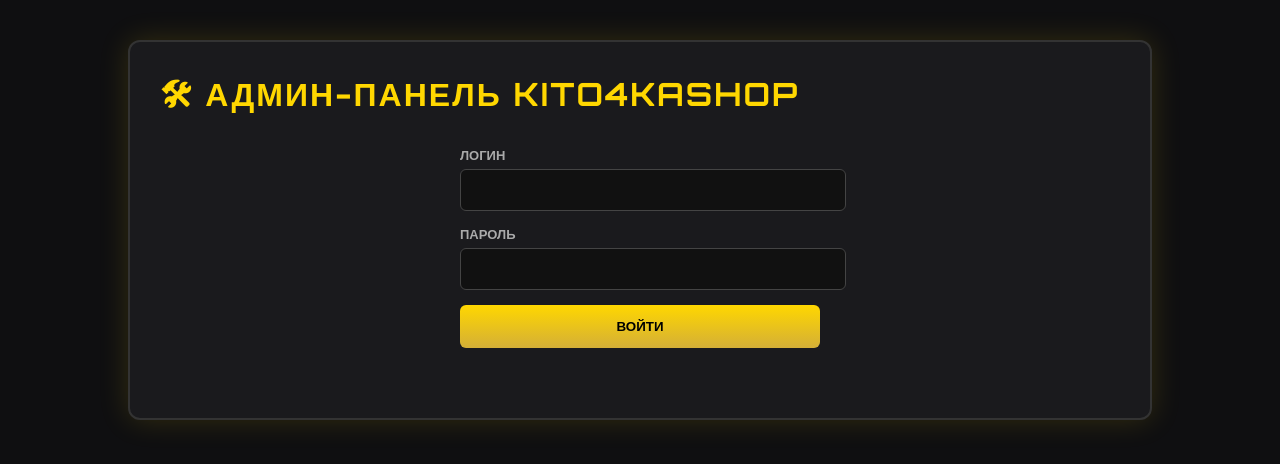
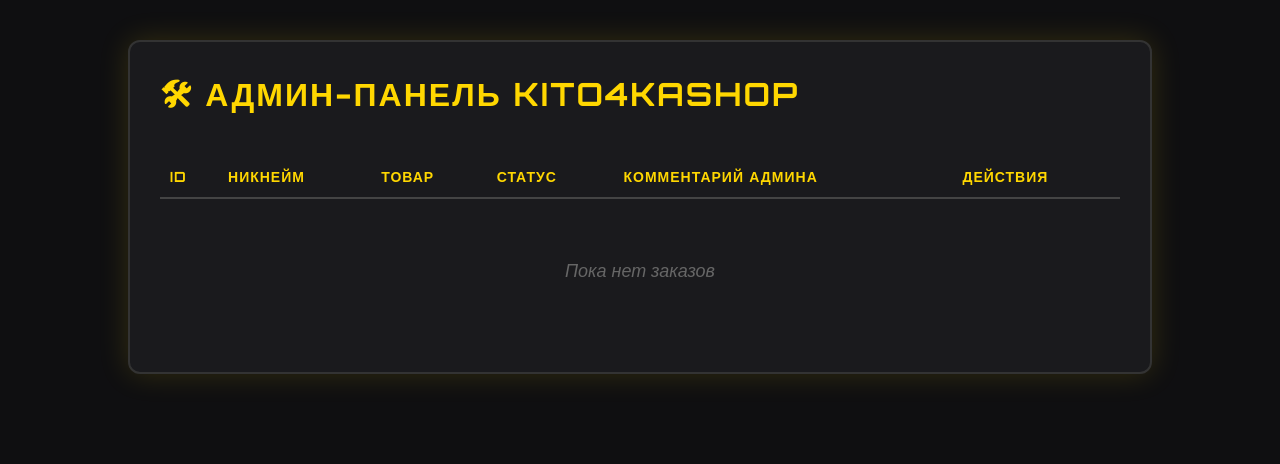
Before and after one commit to neizvestnyjmaksim94-lang/sait, a Flask app: page /admin in a window 1280 px wide. Shown: the top 464 px of the page. Run offline with Flask 3, Linux system fonts and the light colour scheme.

Commit message:
Update admin.html

```diff
--- a/templates/admin.html
+++ b/templates/admin.html
@@ -3,6 +3,7 @@
 <head>
     <meta charset="UTF-8">
     <title>Админ-панель | Kito4kaShop</title>
+    <!-- Подключаем шрифт в стиле Minecraft/киберпанк -->
     <style>
         @import url('https://fonts.googleapis.com/css2?family=Orbitron:wght@400;700&display=swap');
 
@@ -24,54 +25,14 @@
             box-shadow: 0 0 30px rgba(255, 215, 0, 0.15);
         }
 
-        h1, h2 {
+        h1 {
             color: #ffd700;
             text-transform: uppercase;
             letter-spacing: 2px;
             margin-top: 0;
         }
 
-        /* Форма входа (если админка без Basic Auth и ты хочешь форму) */
-        .login-form {
-            max-width: 360px;
-            margin: 0 auto 40px auto;
-        }
-        .form-group { margin-bottom: 15px; }
-        label {
-            display: block;
-            margin-bottom: 6px;
-            font-weight: bold;
-            color: #aaa;
-            text-transform: uppercase;
-            font-size: 13px;
-        }
-        input[type="text"], input[type="password"] {
-            width: 100%;
-            padding: 12px;
-            border: 1px solid #444;
-            border-radius: 6px;
-            background: #111;
-            color: #fff;
-            font-family: inherit;
-        }
-        button.btn-submit {
-            width: 100%;
-            padding: 14px;
-            background: linear-gradient(180deg, #ffd700 0%, #d4af37 100%);
-            color: #000;
-            border: none;
-            border-radius: 6px;
-            cursor: pointer;
-            font-weight: bold;
-            text-transform: uppercase;
-            transition: transform 0.1s, box-shadow 0.2s;
-        }
-        button.btn-submit:hover {
-            transform: translateY(-2px);
-            box-shadow: 0 0 15px rgba(255, 215, 0, 0.6);
-        }
-
-        /* Таблица заказов */
+        /* Стили для таблицы */
         table {
             width: 100%;
             border-collapse: collapse;
@@ -93,9 +54,9 @@
         }
         tr:last-child td { border-bottom: none; }
 
-        /* Статусы */
+        /* Статусы заказов — яркие, сразу видно состояние */
         .status-pending {
-            background: rgba(255, 193, 7, 0.15);
+            background: rgba(255, 193, 7, 0.2);
             color: #ffc107;
             padding: 6px 12px;
             border-radius: 4px;
@@ -103,7 +64,7 @@
             text-transform: uppercase;
         }
         .status-accepted {
-            background: rgba(40, 167, 69, 0.15);
+            background: rgba(40, 167, 69, 0.2);
             color: #28a745;
             padding: 6px 12px;
             border-radius: 4px;
@@ -111,7 +72,7 @@
             text-transform: uppercase;
         }
         .status-rejected {
-            background: rgba(220, 53, 69, 0.15);
+            background: rgba(220, 53, 69, 0.2);
             color: #dc3545;
             padding: 6px 12px;
             border-radius: 4px;
@@ -119,7 +80,7 @@
             text-transform: uppercase;
         }
 
-        /* Кнопки действий */
+        /* Кнопки действий — в стиле магазина */
         .actions button {
             padding: 8px 16px;
             border: none;
@@ -129,7 +90,7 @@
             font-weight: bold;
             text-transform: uppercase;
             margin-right: 6px;
-            transition: transform 0.1s;
+            transition: transform 0.1s, box-shadow 0.2s;
         }
         .btn-accept {
             background: #28a745; color: #fff;
@@ -137,14 +98,18 @@
         .btn-reject {
             background: #dc3545; color: #fff;
         }
-        .actions button:hover { transform: scale(1.05); }
+        .actions button:hover {
+            transform: scale(1.05);
+            box-shadow: 0 0 8px rgba(0,0,0,0.3);
+        }
 
-        /* Подвал таблицы */
+        /* Сообщение, если заказов нет */
         .no-orders {
             text-align: center;
-            padding: 40px;
+            padding: 60px;
             color: #666;
             font-style: italic;
+            font-size: 18px;
         }
     </style>
 </head>
@@ -152,21 +117,7 @@
     <div class="container">
         <h1>🛠 Админ-панель Kito4kaShop</h1>
 
-        <!-- Если у тебя вход через форму (не Basic Auth) -->
-        {% if not logged_in %}
-        <form class="login-form" method="POST" action="/admin-login">
-            <div class="form-group">
-                <label for="username">Логин</label>
-                <input type="text" id="username" name="username" required>
-            </div>
-            <div class="form-group">
-                <label for="password">Пароль</label>
-                <input type="password" id="password" name="password" required>
-            </div>
-            <button type="submit" class="btn-submit">Войти</button>
-        </form>
-        {% else %}
-
+        <!-- Таблица заказов -->
         <table>
             <thead>
                 <tr>
@@ -174,7 +125,7 @@
                     <th>Никнейм</th>
                     <th>Товар</th>
                     <th>Статус</th>
-                    <th>Комментарий</th>
+                    <th>Комментарий админа</th>
                     <th>Действия</th>
                 </tr>
             </thead>
@@ -185,6 +136,8 @@
                         <td>#{{ order.id }}</td>
                         <td><strong>{{ order.nickname }}</strong></td>
                         <td>{{ order.item }}</td>
+
+                        <!-- Подсветка статуса цветом -->
                         <td>
                             {% if order.status == 'pending' %}
                                 <span class="status-pending">Ожидает</span>
@@ -194,6 +147,7 @@
                                 <span class="status-rejected">Отклонён</span>
                             {% endif %}
                         </td>
+
                         <td>
                             {% if order.admin_comment %}
                                 {{ order.admin_comment }}
@@ -201,11 +155,15 @@
                                 —
                             {% endif %}
                         </td>
+
+                        <!-- КНОПКИ: action точно совпадает с app.py -->
                         <td class="actions">
-                            <!-- Сюда можно подставить реальные URL, если у тебя есть маршруты accept/reject -->
+                            <!-- Кнопка ПРИНЯТЬ: POST на /admin/accept/<id> -->
                             <form method="POST" action="/admin/accept/{{ order.id }}" style="display:inline;">
                                 <button type="submit" class="btn-accept">Принять</button>
                             </form>
+
+                            <!-- Кнопка ОТКЛОНИТЬ: POST на /admin/reject/<id> -->
                             <form method="POST" action="/admin/reject/{{ order.id }}" style="display:inline;">
                                 <button type="submit" class="btn-reject">Отклонить</button>
                             </form>
@@ -213,12 +171,12 @@
                     </tr>
                     {% endfor %}
                 {% else %}
-                    <tr><td colspan="6" class="no-orders">Нет заказов</td></tr>
+                    <tr>
+                        <td colspan="6" class="no-orders">Пока нет заказов</td>
+                    </tr>
                 {% endif %}
             </tbody>
         </table>
-
-        {% endif %}
     </div>
 </body>
 </html>
```
